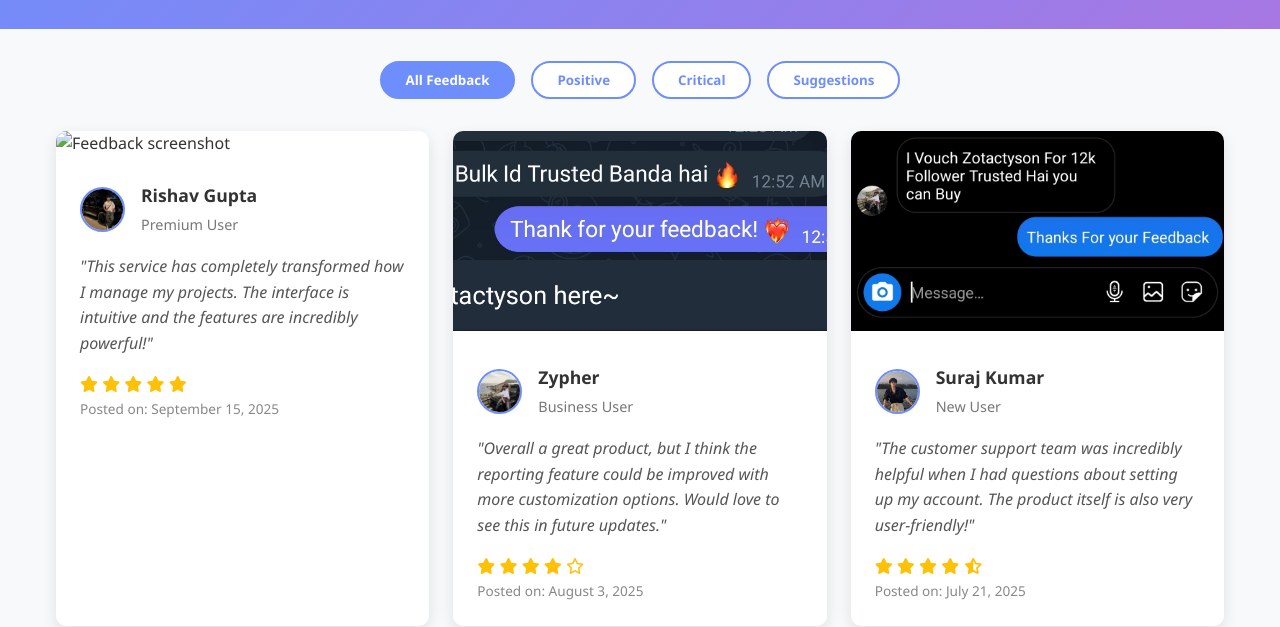
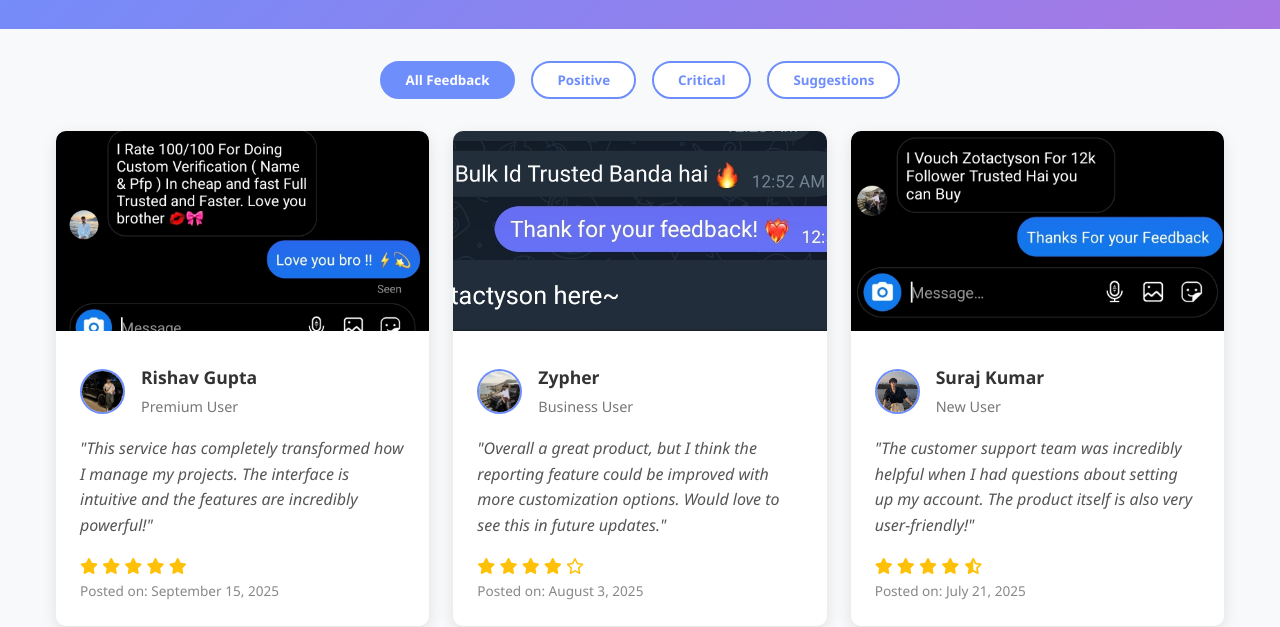
Before and after one commit to zotactyson/.com, a website: page feedback.html in a window 1280 px wide. Shown: the part 176-803 px from the top of the page. Drawn offline with Linux system fonts and the light colour scheme; the site is published under a folder, as on GitHub Pages, so addresses that start at the root find nothing.

Commit message:
Update feedback.html

```diff
--- a/feedback.html
+++ b/feedback.html
@@ -249,7 +249,7 @@
         <div class="gallery">
             <!-- Feedback Card 1 -->
             <div class="feedback-card" data-category="positive">
-                <img src="/feedback (1).jpg" alt="Feedback screenshot" class="feedback-img">
+                <img src="feedback (1).jpg" alt="Feedback screenshot" class="feedback-img">
                 <div class="feedback-content">
                     <div class="feedback-user">
                         <img src="pfp (1).jpg" alt="User avatar" class="user-avatar">
```
